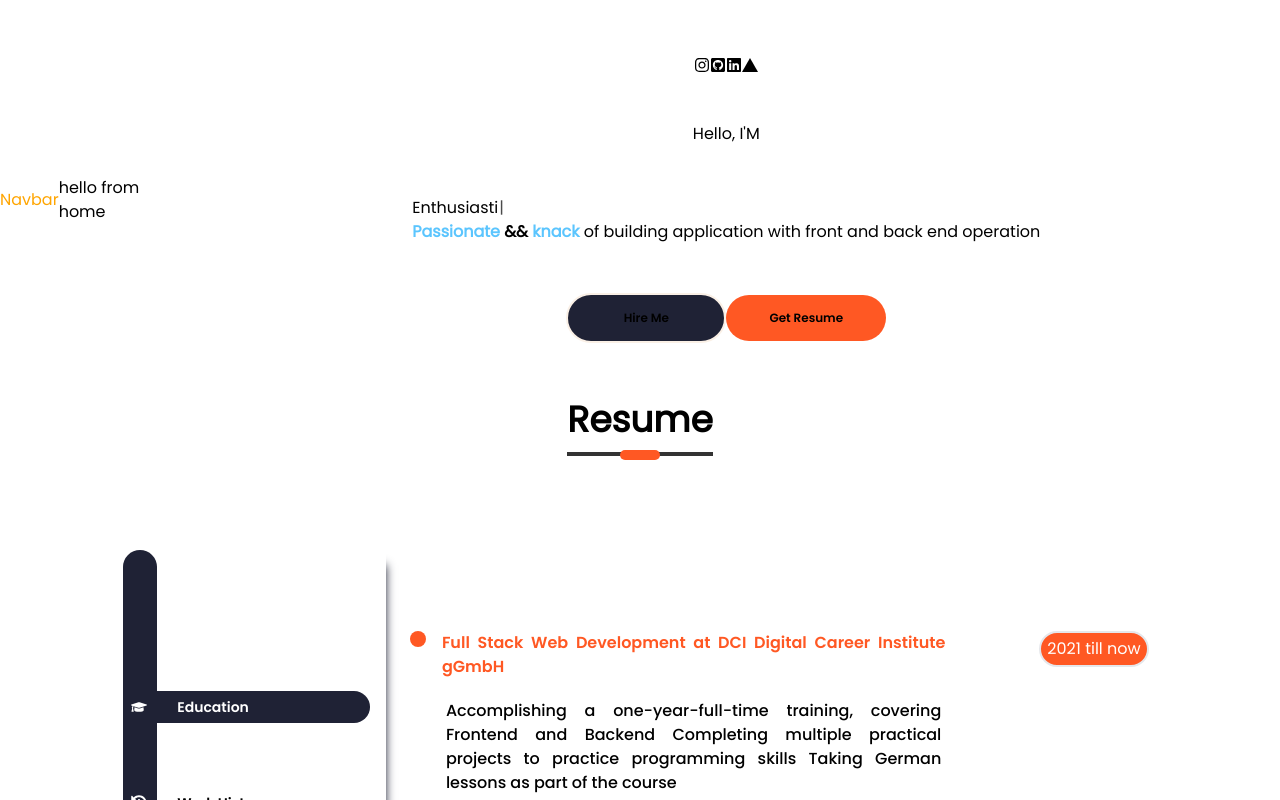
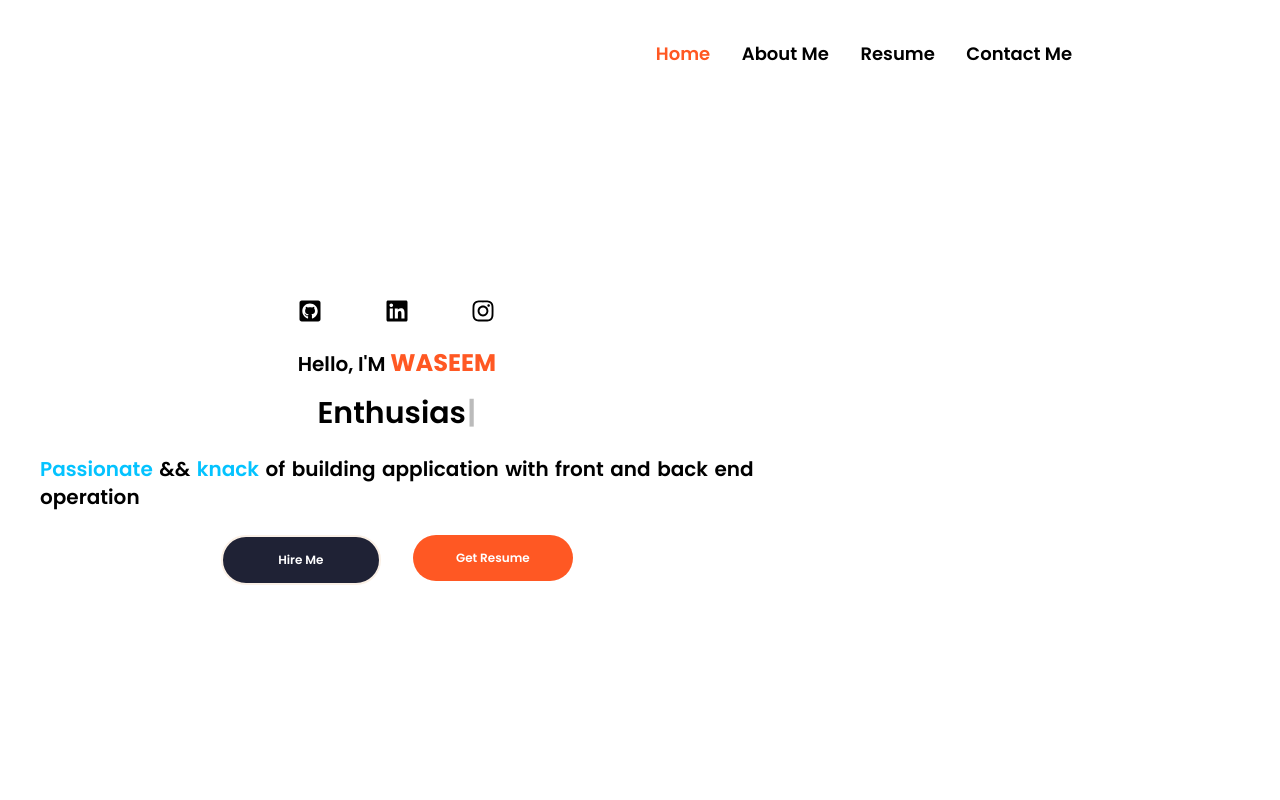
Before and after one commit to altinawiwaseem/portfolio-react-app, a React (Create React App) app: page / in a window 1280 px wide. Shown: the top 800 px of the page. Built offline with nearby package versions, Linux system fonts and the light colour scheme; a web font is replaced by a local one.

Commit message:
style the home page

```diff
--- a/src/components/Home/Home.jsx
+++ b/src/components/Home/Home.jsx
@@ -1,26 +1,19 @@
 import React from "react";
 import { FaInstagram, FaGithubSquare, FaLinkedin } from "react-icons/fa";
-import { SiVercel } from "react-icons/si";
 import Typewriter from "typewriter-effect";
 import Navbar from "../Navbar/Navbar";
 
 const Home = () => {
   return (
     <>
-      <div className="profile-container">
-        <Navbar />
-        <p>hello from home</p>
-        <div className="profile-parent">
-          <div className="profile-details">
-            <div className="colz">
-              <div className="colz-icon flex ">
-                <a
-                  href="https://www.instagram.com/waseemdam/"
-                  target="_blank"
-                  rel="noreferrer"
-                >
-                  <FaInstagram />
-                </a>
+      <div className="profile-container flex flex-col  h-screen w-screen items-center">
+        <div className="hidden tablet:flex tablet:w-full lg:w-[70%] sm:w-full lg:justify-end tablet:justify-center   ">
+          <Navbar />
+        </div>
+        <div className="profile-parent flex flex-col-reverse tablet:flex-row w-screen p-4 h-full sm:p-8">
+          <div className="profile-details w-full h-full flex flex-col items-center  sm:justify-center">
+            <div className="colz sm:w-2/5 p-4 w-full">
+              <div className="colz-icon  flex justify-around text-2xl ">
                 <a
                   href="https://github.com/altinawiwaseem"
                   target="_blank"
@@ -36,23 +29,25 @@ const Home = () => {
                   <FaLinkedin />
                 </a>
                 <a
-                  href="https://vercel.com/altinawiwaseem"
+                  href="https://www.instagram.com/waseemdam/"
                   target="_blank"
                   rel="noreferrer"
                 >
-                  <SiVercel />
+                  <FaInstagram />
                 </a>
               </div>
             </div>
-            <div className="profile-details-name">
-              <span className="primary-text">
-                {" "}
-                Hello, I'M <span className="highlighted-text"> </span>
+            <div className="profile-details-name text-xl p-2">
+              <span className="primary-text font-poppins-semibold sm:text-xl">
+                Hello, I'M{" "}
+                <span className="highlighted-text font-poppins-bold text-dark-orange text-2xl">
+                  WASEEM{" "}
+                </span>
               </span>
             </div>
             <div className="profile-details-role min-w-min">
-              <span className="primary-text min-w-min ">
-                <h1>
+              <span className="primary-text min-w-min flex flex-col items-center">
+                <h1 className="sm:text-3xl font-poppins-semibold my-2">
                   {" "}
                   <Typewriter
                     options={{
@@ -75,22 +70,28 @@ const Home = () => {
                     }}
                   />
                 </h1>
-                <span className="profile-role-tagline">
-                  <strong style={{ color: "#5bc5fe" }}> Passionate </strong>
+                <span className="profile-role-tagline  mt-2 mb-4 block p-2 text-justify font-poppins-semibold sm:text-xl">
+                  <strong className="text-light-blue"> Passionate </strong>
                   <strong> && </strong>
-                  <strong style={{ color: "#5bc5fe" }}> knack </strong>
+                  <strong className="text-light-blue"> knack </strong>
                   of building application with front and back end operation
                 </span>
               </span>
             </div>
-            <div className="profile-options">
-              <button className="btn primary-btn">Hire Me</button>
+            <div className="profile-options flex justify-between w-[90%] sm:justify-center">
+              <button className="btn sm:mx-4 primary-btn text-white ">
+                Hire Me
+              </button>
 
               <a href="files/CV.pdf" download="Waseem's Cv.pdf">
-                <button className="btn highlighted-btn"> Get Resume</button>
+                <button className="btn sm:mx-4 highlighted-btn">
+                  {" "}
+                  Get Resume
+                </button>
               </a>
             </div>
           </div>
+          <div className="profile-pic w-full h-full md:w-2/3"></div>
         </div>
       </div>
     </>
--- a/src/components/Nav/Nav.jsx
+++ /dev/null
@@ -1,7 +0,0 @@
-import React from "react";
-
-const Nav = () => {
-  return <div>Nav</div>;
-};
-
-export default Nav;
--- a/src/components/Navbar/Navbar.jsx
+++ b/src/components/Navbar/Navbar.jsx
@@ -1,10 +1,25 @@
 import React from "react";
-import "./Navbar.css";
 
 const Navbar = () => {
   return (
-    <div className="nav" style={{ color: "orange" }}>
-      Navbar
+    <div className="nav w-full sm:w-[60%] md:w-[50%]  flex justify-between sm:mt-10 mt-2">
+      <div className="sm:w-1/7  "></div>
+      <ul className="flex w-full justify-center tablet:justify-around  sm:font-poppins-semibold font-poppins-regular sm:text-sm md:text-lg">
+        <li className="text-dark-orange">
+          <a href="/#">Home</a>
+        </li>
+
+        <li>
+          <a href="#about">About Me</a>
+        </li>
+
+        <li>
+          <a href="#resume">Resume</a>
+        </li>
+        <li>
+          <a href="#contactMe">Contact Me</a>
+        </li>
+      </ul>
     </div>
   );
 };
--- a/src/components/Resume/Resume.css
+++ /dev/null
@@ -1,95 +0,0 @@
-.resume-main-container {
-  border: 10px red solid;
-}
-/* .resume-header {
-  height: 10%;
-} */
-.resume-content-container {
-  width: 100%;
-  height: 80%;
-  display: flex;
-  align-items: center;
-}
-.r-right {
-  height: 100%;
-  flex: 0.7;
-  overflow-y: hidden;
-  margin: 1rem;
-  width: 100%;
-}
-.r-details-container {
-  height: 100%;
-  max-width: 600px;
-  display: flex;
-  flex-direction: column;
-  padding: 1rem;
-  justify-self: center;
-  justify-content: space-around;
-}
-
-.r-left {
-  height: 100%;
-  flex: 0.3;
-  display: flex;
-  justify-content: center;
-  flex-direction: column;
-  position: relative;
-  box-shadow: 15px 0 9px -15px #1f2235;
-  min-width: 250px;
-}
-.r-bullet-box {
-  display: flex;
-  align-items: center;
-  cursor: pointer;
-  background-color: #1f2235;
-  height: 40px;
-  margin: 15px 0;
-  padding: 0 8px;
-  border-radius: 20px;
-  width: 30px;
-  transition: width 0.6s ease;
-}
-
-.logo {
-  z-index: 11;
-  color: white;
-  height: 16px;
-  margin: 0 30px 0 0;
-}
-.bullet-label {
-  font-size: 14px;
-  white-space: nowrap;
-  font-family: "Poppins SemiBold";
-}
-.bullet-icons {
-  width: 34px;
-  height: 100%;
-  z-index: 1;
-  background-color: #1f2235;
-  position: absolute;
-}
-
-.selected {
-  width: 95%;
-  color: white;
-  border-radius: 20px;
-}
-
-.r-circle {
-  width: 2rem;
-  height: 2rem;
-  border-radius: 50%;
-  background-color: #ff7200;
-}
-@media only screen and (max-width: 670px) {
-  .resume-content-container {
-    flex-direction: column;
-    height: 100vh;
-    font-size: 14px;
-    width: 90vw;
-    overflow-y: hidden;
-  }
-  .bullet-icons {
-    height: 90%;
-  }
-}
--- a/src/components/Resume/Resume.jsx
+++ b/src/components/Resume/Resume.jsx
@@ -14,7 +14,10 @@ function Resume() {
   };
 
   return (
-    <div className="resume-main-container h-screen width-screen flex justify-between items-center flex-col px-12 pb-12 box-border ">
+    <div
+      id="resume"
+      className=" resume-main-container h-screen width-screen flex justify-between items-center flex-col px-12 sm:py-10 box-border "
+    >
       <div className="resume-header">
         <h1 className="text-4xl font-bold  ">Resume</h1>
         <span className="underline w-full  border-1 block border-black relative mt-3 h-1 bg-black">
@@ -22,17 +25,17 @@ function Resume() {
         </span>
       </div>
       {/* description container */}
-      <div className="resume-content-container w-screen h-screen md:w-[90%] md:h-4/5 flex flex-col  sm:flex-row items-center overflow-y-hidden	">
+      <div className="resume-content-container w-screen h-screen md:w-[90%] md:h-4/5 flex flex-col  sm:flex-row items-center overflow-y-hidden">
         {/* resume left box */}
-        <div className="resume-left h-2/5 sm:h-full md:h-full flex p-4 justify-center flex-col relative w-full sm:w-[30%] md:w-[35%] min-w-[250px] ">
-          <div className="bullet-icons rounded-3xl absolute z-1 sm:h-[80%] md:h-full h-full w-[34px] "></div>
+        <div className="resume-left h-2/5 sm:h-full md:h-full flex p-4 justify-center flex-col relative w-full sm:w-[30%]  min-w-[250px] ">
+          <div className="bullet-icons absolute z-1   h-full w-[32px] "></div>
 
           {resumeData.map((item, i) => (
             <div
               key={i}
               id={i}
               onClick={() => handleBoxClick(i)}
-              className={`r-bullet-box flex items-center cursor-pointer my-1 md:my-8 sm:my-8 px-2 sm:h-8 py-1 rounded-full w-[30px] bg-primary-color ${
+              className={`r-bullet-box flex items-center cursor-pointer my-1 sm:my-8 px-2 sm:h-8 py-1 rounded-full w-[30px] bg-primary-color ${
                 i == selected ? "selected" : ""
               }`}
             >
@@ -66,13 +69,13 @@ function Resume() {
                       <span className="resume-circle w-4 h-4 rounded-full	mr-4  bg-dark-orange "></span>
                       <div className="sm:w-[80%] w-full">
                         <h3
-                          className={` sm:mb-4 text-justify w-full font-poppins-medium sm:font-poppins-semibold sm:text-base   ${
+                          className={` sm:mb-2 text-justify w-full font-poppins-medium sm:font-poppins-semibold sm:text-base  text-sm sm:text-base ${
                             el.detail ? "text-dark-orange" : "text-black"
                           } `}
                         >
                           {el.headerDescription}
                         </h3>
-                        <p className="text-justify p-1 font-poppins-normal sm:font-poppins-medium text-base ">
+                        <p className="text-justify p-1 font-poppins-normal sm:font-poppins-medium text-sm sm:text-base">
                           {el.detail}
                         </p>
                       </div>
--- a/src/styles/_global-vars.scss
+++ b/src/styles/_global-vars.scss
@@ -46,11 +46,3 @@
   font-weight: normal;
   src: url("../assets/fonts/Poppins-Thin.ttf");
 }
-
-$font-poppins-medium: "Poppins Medium", sans-serif;
-$font-poppins-regular: "Poppins Regular", sans-serif;
-$font-poppins-semibold: "Poppins SemiBold", sans-serif;
-$font-poppins-bold: "Poppins Bold", sans-serif;
-$font-poppins-extrabold: "Poppins ExtraBold", sans-serif;
-$font-poppins-light: "Poppins Light", sans-serif;
-$font-poppins-thin: "Poppins Thin", sans-serif;
--- a/src/styles/_home.scss
+++ b/src/styles/_home.scss
@@ -1,15 +1,15 @@
 .profile-container {
-  width: 100%;
-  display: flex;
+  /*   width: 100%;
+
   align-items: center;
   justify-content: center;
   height: 50vh;
   min-height: fit-content;
   background-image: url();
   background-position: center;
-  background-size: cover;
+  background-size: cover; */
 }
-.h-left-profile {
+/* .h-left-profile {
   width: 100%;
   display: flex;
   flex-direction: column;
@@ -37,4 +37,4 @@
   align-items: center;
   flex-direction: column;
   padding: 2rem;
-}
+} */
--- a/src/styles/_main.scss
+++ b/src/styles/_main.scss
@@ -40,7 +40,7 @@ body ::-webkit-scrollbar-thumb {
 .btn {
   border-radius: 50px;
   padding: 14px 0;
-  width: 160px;
+  width: 120px;
   cursor: pointer;
   transition: 0.2s;
   font-family: "Poppins SemiBold";
@@ -51,7 +51,6 @@ body ::-webkit-scrollbar-thumb {
 }
 
 .primary-btn {
-  color: var(--white);
   border: 2px solid linen;
   font-size: 12px;
   background-color: #1f2235;
@@ -65,18 +64,21 @@ body ::-webkit-scrollbar-thumb {
 .primary-btn:hover {
   color: aliceblue;
   border: 2px solid #ff5823;
-  background-color: #1f2235;
 }
 
 .highlighted-btn {
-  color: var(--white);
-
+  color: white;
   font-size: 12px;
   background-color: #ff5823;
 }
 @media only screen and (max-width: 568px) {
   .highlighted-btn {
     z-index: -900;
+  }
+}
+@media only screen and (min-width: 568px) {
+  .btn {
+    width: 160px;
   }
 }
 
--- a/tailwind.config.js
+++ b/tailwind.config.js
@@ -3,6 +3,9 @@ module.exports = {
   content: ["./src/**/*.{js,jsx,ts,tsx}"],
   theme: {
     extend: {
+      screens: {
+        tablet: "550px",
+      },
       fontFamily: {
         poppins: ["Poppins", "sans-serif"],
         "poppins-light": ["Poppins Light", "sans-serif"],
```
Also changed, not shown: src/components/Nav/Nav.css (deleted), src/components/Navbar/Navbar.css (deleted).
